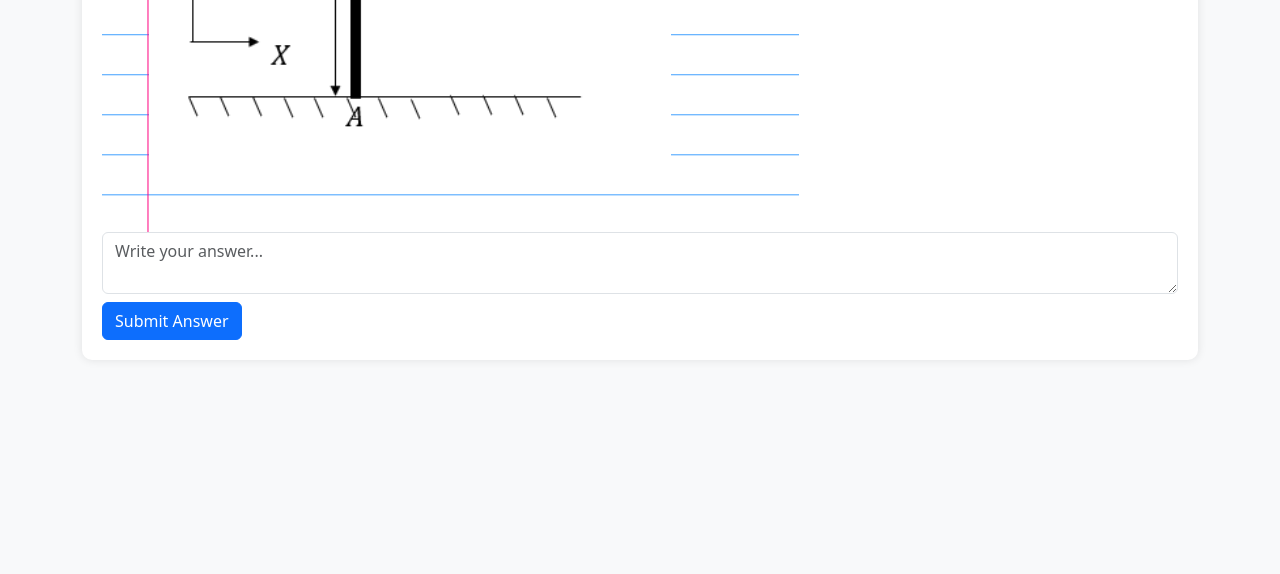
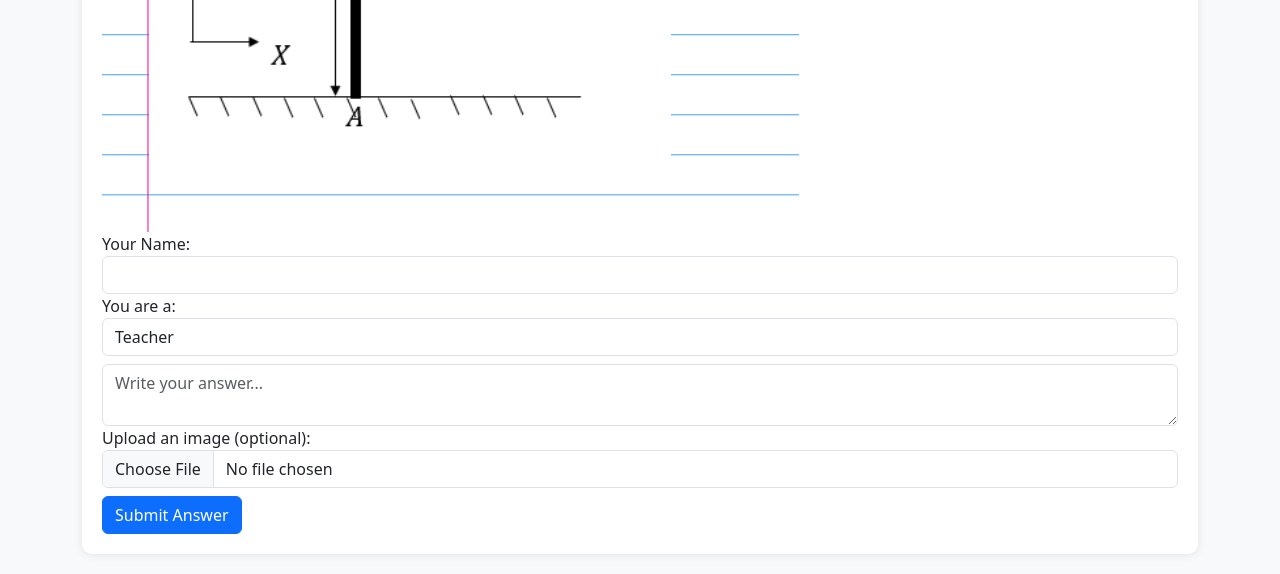
Before and after one commit to MahirQT/Student-QnA-platform, a Flask app: page /teacher in a window 1280 px wide. Shown: the part 651-1225 px from the top of the page. Before the commit the page ends 991 px from the top, so only its background shows below. Run offline with Flask 3, Linux system fonts and the light colour scheme.

Commit message:
Update teacher.html

```diff
--- a/templates/teacher.html
+++ b/templates/teacher.html
@@ -33,12 +33,27 @@
                 <img src="{{ question.image_path }}" class="img-fluid" alt="Question Image">
             {% endif %}
 
-            <form action="/submit_answer" method="POST">
+            <form action="/submit_answer" method="POST" enctype="multipart/form-data">
                 <input type="hidden" name="question_id" value="{{ question.id }}">
-                <textarea class="form-control" name="answer" required placeholder="Write your answer..."></textarea>
+
+                <label for="name">Your Name:</label>
+                <input type="text" name="name" class="form-control" required>
+
+                <label for="role">You are a:</label>
+                <select name="role" class="form-control" required>
+                    <option value="Teacher">Teacher</option>
+                    <option value="Senior">Senior</option>
+                </select>
+
+                <textarea class="form-control mt-2" name="answer" required placeholder="Write your answer..."></textarea>
+
+                <label for="answer_image">Upload an image (optional):</label>
+                <input type="file" name="answer_image" class="form-control">
+
                 <button type="submit" class="btn btn-primary mt-2">Submit Answer</button>
             </form>
         </div>
+
         {% endfor %}
     </div>
 </body>
```
